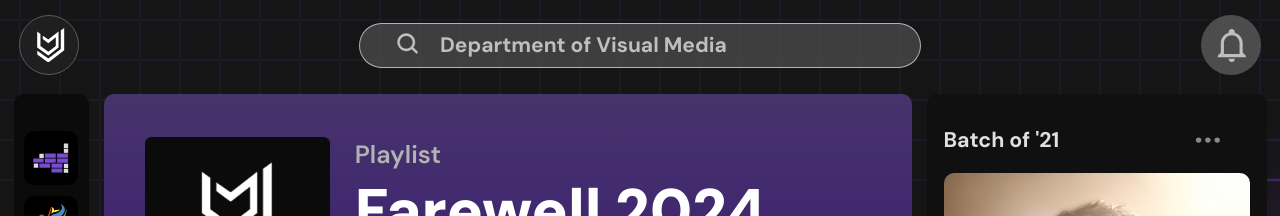
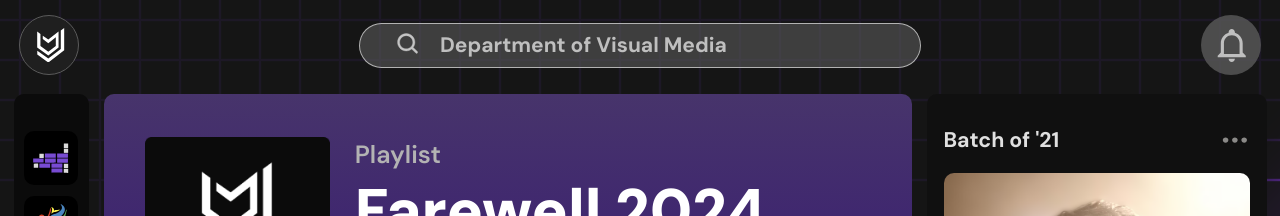
Before and after one commit to sumit9722/dvm-farewell-2024, a React (Vite) app: page / in a window 1280 px wide. Shown: the top 216 px of the page. Built offline with nearby package versions, Linux system fonts and the light colour scheme; a web font is replaced by a local one.

Commit message:
minor bug fixed

```diff
--- a/src/components/Carousel.css
+++ b/src/components/Carousel.css
@@ -15,7 +15,7 @@
 .carouselTitle {
   width: 90%; /*absolute value*/
   display: flex;
-  gap: 133.45px; /*absolute value*/
+  justify-content: space-between; /*absolute value*/
 }
 
 .carouselTitleText {
```
